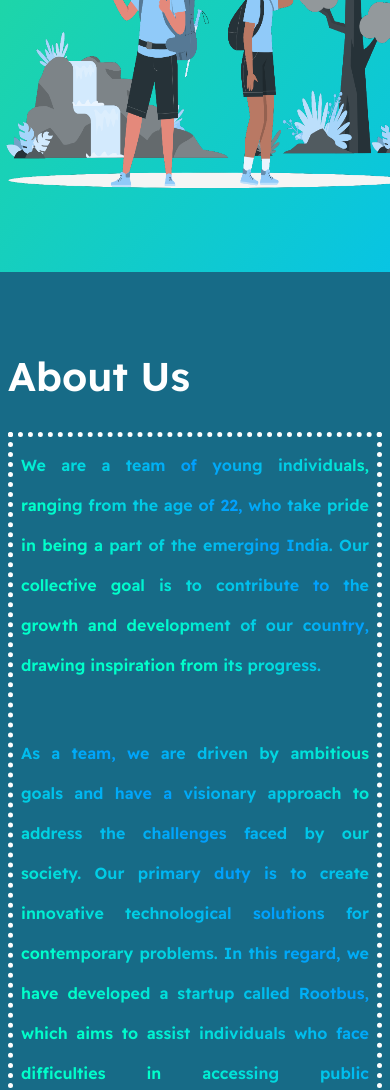
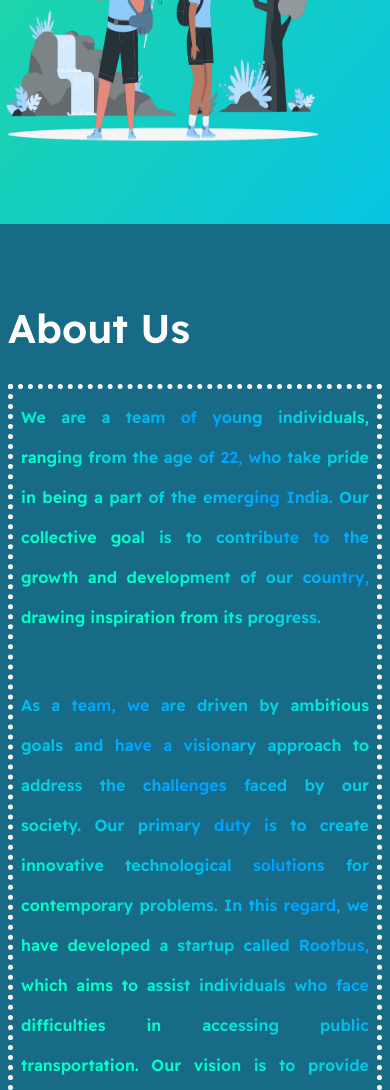
Before and after one commit to mohamedosama1582/rootbus, a plain HTML site: page index.html in a window 390 px wide. Shown: the part 869-1959 px from the top of the page. Drawn offline with nearby package versions, Linux system fonts and the light colour scheme.

Commit message:
Update style.css

```diff
--- a/style.css
+++ b/style.css
@@ -299,10 +299,11 @@ nav {
 	}
 	.img1{
 		margin:0px;
-		width:26rem;
-		height:18rem;
+		width:20rem;
+		height:15rem;
 		margin-top:-2rem;
 		margin-bottom: 2rem;
+
 
 	}
 	.logo_art1{
```
